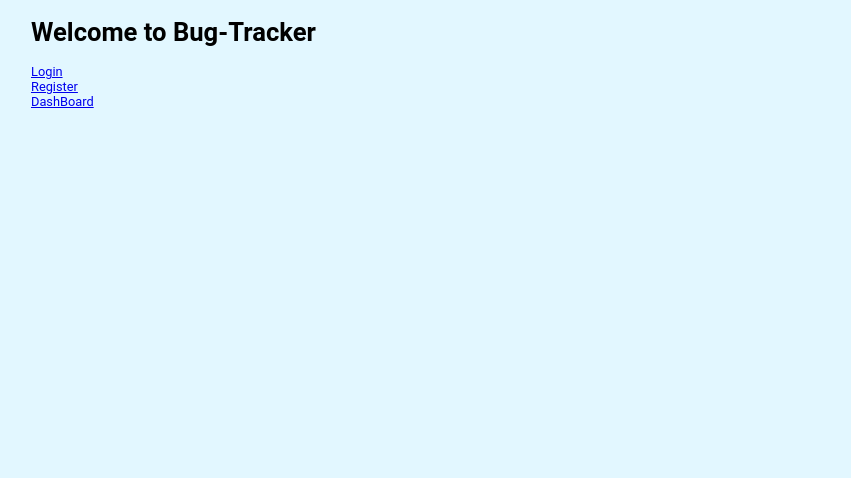
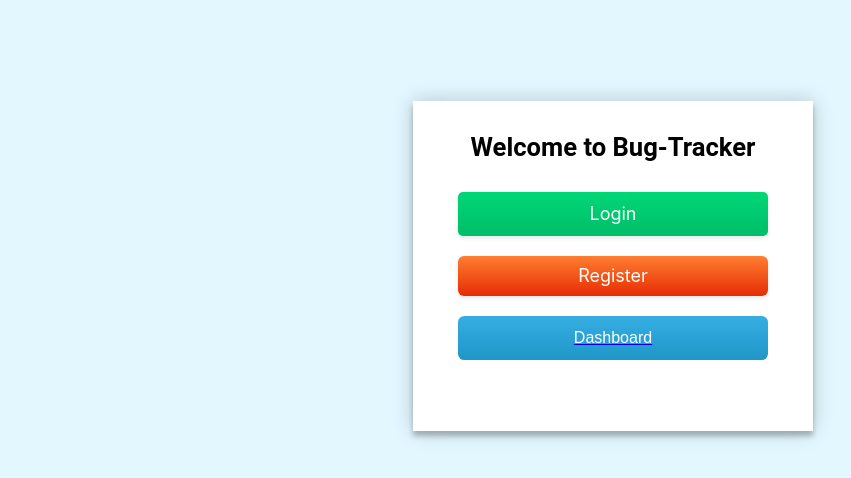
Before and after one commit to Team-Bugged/bug-tracker-client, a React (Create React App) app: page / in a window 1280 px wide. Shown: the top 478 px of the page, without its empty margins (27-878 px from the left). Built offline with nearby package versions, Linux system fonts and the light colour scheme.

Commit message:
Implement welcomepage css and implement button css

```diff
--- a/src/App.css
+++ b/src/App.css
@@ -54,11 +54,32 @@
 }
 
 .addproject {
-  display: flex;
-  width: 120px;
-  align-items: center;
-  margin: 2em 0;
-  background-color: #19add2;
+  background-color: #c2fbd7;
+  border-radius: 100px;
+  box-shadow: rgba(44, 187, 99, 0.2) 0 -25px 18px -14px inset,
+    rgba(44, 187, 99, 0.15) 0 1px 2px, rgba(44, 187, 99, 0.15) 0 2px 4px,
+    rgba(44, 187, 99, 0.15) 0 4px 8px, rgba(44, 187, 99, 0.15) 0 8px 16px,
+    rgba(44, 187, 99, 0.15) 0 16px 32px;
+  color: green;
+  cursor: pointer;
+  display: inline-block;
+  font-family: CerebriSans-Regular, -apple-system, system-ui, Roboto, sans-serif;
+  padding: 7px 20px;
+  text-decoration: none;
+  transition: all 250ms;
+  border: 0;
+  font-size: 16px;
+  user-select: none;
+  -webkit-user-select: none;
+  touch-action: manipulation;
+  margin-bottom: 10px;
+}
+
+.addproject:hover {
+  box-shadow: rgba(44, 187, 99, 0.35) 0 -25px 18px -14px inset,
+    rgba(44, 187, 99, 0.25) 0 1px 2px, rgba(44, 187, 99, 0.25) 0 2px 4px,
+    rgba(44, 187, 99, 0.25) 0 4px 8px, rgba(44, 187, 99, 0.25) 0 8px 16px,
+    rgba(44, 187, 99, 0.25) 0 16px 32px;
 }
 
 .mainrow {
@@ -87,27 +108,26 @@
   display: inline-block;
 }
 
-select{
-
+select {
   margin: 10px 20px;
   /* width: 73%; */
   padding: 12px 20px;
   border: none;
   background-color: rgb(176, 225, 247);
-
-
 }
 
-
-
 .login-page {
-  width: 360px;
+  width: 400px;
   padding: 8% 0 0;
   margin: auto;
 }
 .login-page .form .login {
   margin-top: -31px;
   margin-bottom: 26px;
+}
+
+.login-header h1 {
+  margin-bottom: 30px;
 }
 .form {
   position: relative;
@@ -130,7 +150,7 @@ select{
   box-sizing: border-box;
   font-size: 14px;
 }
-.form button {
+/* .form button {
   font-family: "Roboto", sans-serif;
   text-transform: uppercase;
   outline: 0;
@@ -144,6 +164,153 @@ select{
   -webkit-transition: all 0.3 ease;
   transition: all 0.3 ease;
   cursor: pointer;
+  margin: 10px;
+  text-decoration: none;
+} */
+
+.signin-btn {
+  background-color: initial;
+  background-image: linear-gradient(-180deg, #00d775, #00bd68);
+  border-radius: 5px;
+  box-shadow: rgba(0, 0, 0, 0.1) 0 2px 4px;
+  color: #ffffff;
+  cursor: pointer;
+  display: inline-block;
+  font-family: Inter, -apple-system, system-ui, Roboto, "Helvetica Neue", Arial,
+    sans-serif;
+  font-size: large;
+  height: 44px;
+  line-height: 44px;
+  outline: 0;
+  overflow: hidden;
+  padding: 0 20px;
+  pointer-events: auto;
+  position: relative;
+  text-align: center;
+  touch-action: manipulation;
+  user-select: none;
+  -webkit-user-select: none;
+  vertical-align: top;
+  white-space: nowrap;
+  width: 100%;
+  z-index: 9;
+  border: 0;
+  margin-bottom: 20px;
+}
+
+.signin-btn:hover {
+  background: #00bd68;
+}
+
+.signup-btn {
+  background-color: initial;
+  background-image: linear-gradient(-180deg, #ff7e31, #e62c03);
+  border-radius: 6px;
+  box-shadow: rgba(0, 0, 0, 0.1) 0 2px 4px;
+  color: #ffffff;
+  cursor: pointer;
+  display: inline-block;
+  font-family: Inter, -apple-system, system-ui, Roboto, "Helvetica Neue", Arial,
+    sans-serif;
+  font-size: large;
+  height: 40px;
+  line-height: 40px;
+  outline: 0;
+  overflow: hidden;
+  padding: 0 20px;
+  pointer-events: auto;
+  position: relative;
+  text-align: center;
+  touch-action: manipulation;
+  user-select: none;
+  -webkit-user-select: none;
+  vertical-align: top;
+  white-space: nowrap;
+  width: 100%;
+  z-index: 9;
+  border: 0;
+  transition: box-shadow 0.2s;
+  margin-bottom: 20px;
+}
+
+.signup-btn:hover {
+  box-shadow: rgba(253, 76, 0, 0.5) 0 3px 8px;
+}
+
+.dashboard-btn {
+  background-image: linear-gradient(-180deg, #37aee2 0%, #1e96c8 100%);
+  border-radius: 0.5rem;
+  box-sizing: border-box;
+  color: #ffffff;
+  display: flex;
+  font-size: 16px;
+  justify-content: center;
+  padding: 1rem 1.75rem;
+  width: 100%;
+  border: 0;
+  cursor: pointer;
+  user-select: none;
+  -webkit-user-select: none;
+  touch-action: manipulation;
+  margin-bottom: 10px;
+}
+
+.dashoboard-btn:hover {
+  background-image: linear-gradient(-180deg, #0e242e 0%, #01151d 100%);
+}
+
+.signout-btn {
+  align-items: center;
+  background-color: #ffe7e7;
+  background-position: 0 0;
+  border: 1px solid #fee0e0;
+  border-radius: 11px;
+  box-sizing: border-box;
+  color: #d33a2c;
+  cursor: pointer;
+  display: flex;
+  font-size: 1rem;
+  font-weight: 700;
+  line-height: 33.4929px;
+  list-style: outside url(https://www.smashingmagazine.com/images/bullet.svg)
+    none;
+  padding: 2px 12px;
+  text-align: left;
+  text-decoration: none;
+  text-shadow: none;
+  text-underline-offset: 1px;
+  transition: border 0.2s ease-in-out, box-shadow 0.2s ease-in-out;
+  user-select: none;
+  -webkit-user-select: none;
+  touch-action: manipulation;
+  white-space: nowrap;
+  word-break: break-word;
+  margin-left: 10px;
+}
+
+.signout-btn:active,
+.signout-btn:hover,
+.signout-btn:focus {
+  outline: 0;
+}
+
+.signout-btn:active {
+  background-color: #d33a2c;
+  box-shadow: rgba(0, 0, 0, 0.12) 0 1px 3px 0 inset;
+  color: #ffffff;
+}
+
+.signout-btn:hover {
+  background-color: #ffe3e3;
+  border-color: #faa4a4;
+}
+
+.signout-btn:active:hover,
+.signout-btn:focus:hover,
+.signoout-btn:focus {
+  background-color: #d33a2c;
+  box-shadow: rgba(0, 0, 0, 0.12) 0 1px 3px 0 inset;
+  color: #ffffff;
 }
 
 .statusdiv {
@@ -168,7 +335,7 @@ select{
   max-width: 30em;
 }
 
-.addForm{
+.addForm {
   margin: 5% 20%;
   padding: 8%;
   display: flex;
@@ -184,10 +351,9 @@ select{
   padding: 10px 20px;
   width: 23%;
   background-color: rgb(55, 170, 219);
-
 }
 
-input{
+input {
   width: 73%;
   padding: 12px 20px;
   margin: 5px 0;
@@ -195,7 +361,7 @@ input{
   background-color: rgb(176, 225, 247);
 
   border: none;
-    border-bottom: 2px solid rgb(55, 170, 219);
+  border-bottom: 2px solid rgb(55, 170, 219);
 }
 input:focus {
   width: 100%;
@@ -213,18 +379,18 @@ input:focus {
   margin-bottom: 10px;
 }
 
-.bug-flex{
+.bug-flex {
   display: flex;
   margin: 2em 0;
 }
-.bugpriority{
+.bugpriority {
   display: flex;
   flex-direction: column;
   align-items: center;
   justify-content: space-evenly;
 }
 
-.duedate{
-  width:100%;
-  border:none;
+.duedate {
+  width: 100%;
+  border: none;
 }
--- a/src/components/AddProjectForm.js
+++ b/src/components/AddProjectForm.js
@@ -14,6 +14,8 @@ export const AddProjectForm = () => {
     addProject(projectTitle, projectDescription).then(navigate("/dashboard"));
   };
   return (
+    <>
+      <Navbar />
       <form className="addForm">
         <input
           placeholder="Project Title"
@@ -29,7 +31,10 @@ export const AddProjectForm = () => {
             setProjectDescription(input.target.value);
           }}
         />
-      <button className="save-btn" onClick={handleAddProjectSubmit}>Save</button>
+        <button className="save-btn" onClick={handleAddProjectSubmit}>
+          Save
+        </button>
       </form>
+    </>
   );
 };
--- a/src/components/BugListMaterialUI.js
+++ b/src/components/BugListMaterialUI.js
@@ -14,7 +14,13 @@ const BugListMaterialUI = ({ bugsArray }) => {
     console.log("bugsArray", bugsArray);
   }, []);
   const navigate = useNavigate();
-  const bugTableHeaders = ["Title", "Severity", "Created By", "Due Date"];
+  const bugTableHeaders = [
+    "Title",
+    "Severity",
+    "Created By",
+    "Status",
+    "Due Date",
+  ];
   const handleBugClick = (bugID) => {
     navigate(`/bug/${bugID}`);
   };
@@ -37,6 +43,7 @@ const BugListMaterialUI = ({ bugsArray }) => {
               <TableCell align="center">{bug.bugTitle}</TableCell>
               <TableCell align="center">{bug.bugSeverity}</TableCell>
               <TableCell align="center">{bug.createdBy}</TableCell>
+              <TableCell align="center">{bug.bugStatus}</TableCell>
               <TableCell align="center">{bug.bugDueDate}</TableCell>
             </TableRow>
           ))}
--- a/src/components/ProjectsBugsDashboard.js
+++ b/src/components/ProjectsBugsDashboard.js
@@ -54,7 +54,7 @@ const ProjectsBugsDashboard = () => {
         </div>
       </Paper>
       <Paper className="detailpaper" variant="outlined">
-        <button class="addproject" onClick={handleAddProject}>
+        <button className="addproject" onClick={handleAddProject}>
           <AddIcon fontSize="small" />
           Add Project
         </button>
@@ -97,7 +97,6 @@ const ProjectsBugsDashboard = () => {
       </Paper>
 
       <BugListMaterialUI bugsArray={bugsArray} />
-
     </>
   );
 };
--- a/src/components/forms/LoginForm.js
+++ b/src/components/forms/LoginForm.js
@@ -79,8 +79,12 @@ const LoginForm = () => {
                   required
                 />
                 <br />
-                <button disabled={disabledFlag} onClick={handleLoginSubmit}>
-                  Submit
+                <button
+                  className="signin-btn"
+                  disabled={disabledFlag}
+                  onClick={handleLoginSubmit}
+                >
+                  Sign In
                 </button>
               </div>
             </form>
--- a/src/components/forms/RegisterForm.js
+++ b/src/components/forms/RegisterForm.js
@@ -130,8 +130,12 @@ const RegisterForm = () => {
                   name="confirmpassword"
                   required
                 />
-                <button disabled={disabledFlag} onClick={handleRegisterSubmit}>
-                  Submit
+                <button
+                  className="signup-btn"
+                  disabled={disabledFlag}
+                  onClick={handleRegisterSubmit}
+                >
+                  Sign Up
                 </button>
               </div>
             </form>
--- a/src/components/navbar/Navbar.js
+++ b/src/components/navbar/Navbar.js
@@ -28,9 +28,9 @@ const Navbar = () => {
               <Typography variant="h6" color="inherit" component="div">
                 {name}
               </Typography>
-              <Button variant="h6" color="inherit" onClick={handleLogOut}>
-                Logout
-              </Button>
+              <button className="signout-btn" onClick={handleLogOut}>
+                Sign Out
+              </button>
             </Toolbar>
           </AppBar>
         </Box>
--- a/src/pages/Welcome.js
+++ b/src/pages/Welcome.js
@@ -3,12 +3,24 @@ import { Link } from "react-router-dom";
 const Welcome = () => {
   return (
     <>
-      <h1>Welcome to Bug-Tracker</h1>
-      <Link to="/login">Login</Link>
-      <br />
-      <Link to="/Register">Register</Link>
-      <br />
-      <Link to="/Dashboard">DashBoard</Link>
+      <div className="login-page">
+        <div className="form">
+          <div className="login">
+            <div className="login-header">
+              <h1>Welcome to Bug-Tracker</h1>
+              <a href="/login">
+                <button className="signin-btn">Login</button>
+              </a>
+              <a href="/Register">
+                <button className="signup-btn">Register</button>
+              </a>
+              <a href="/login">
+                <button className="dashboard-btn">Dashboard</button>
+              </a>
+            </div>
+          </div>
+        </div>
+      </div>
     </>
   );
 };
```
Lines whose indentation alone changed are shown as unchanged.
